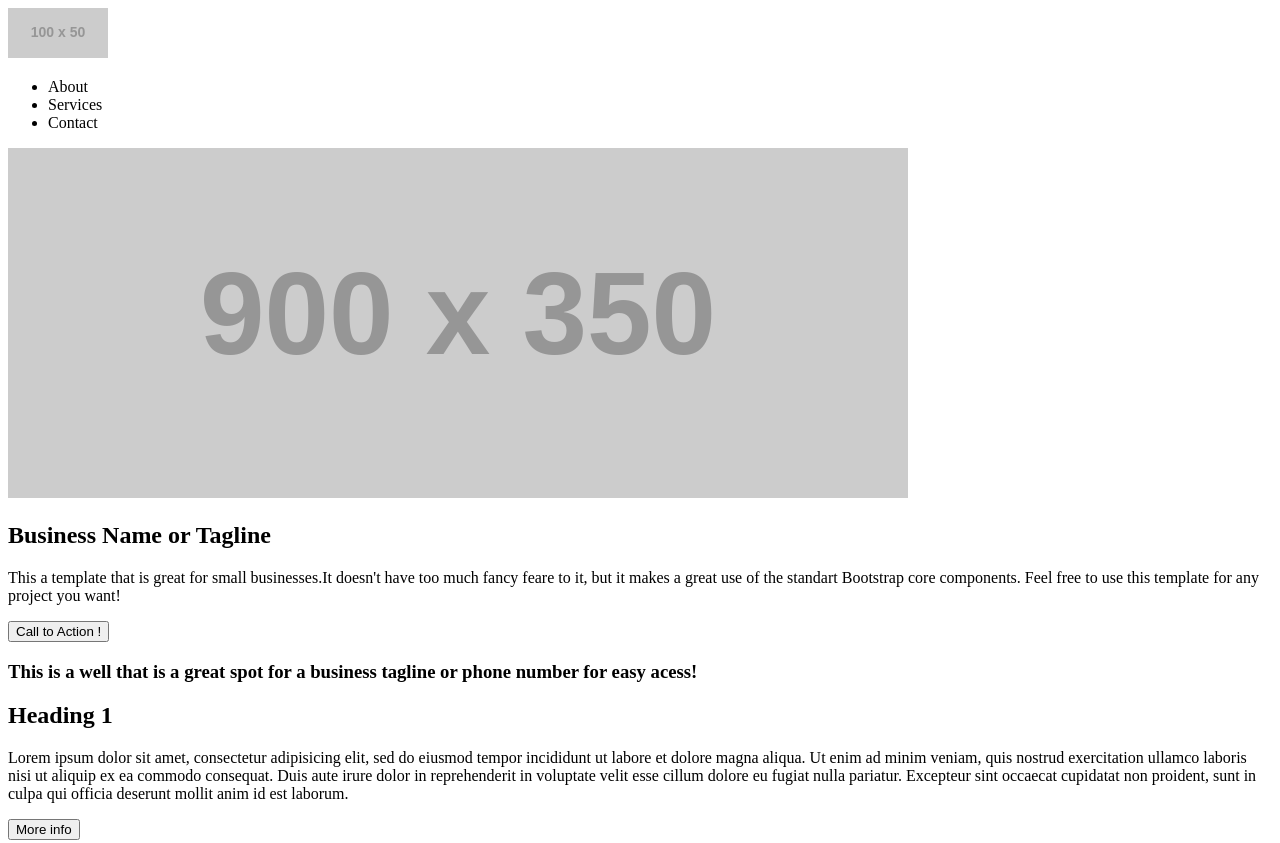
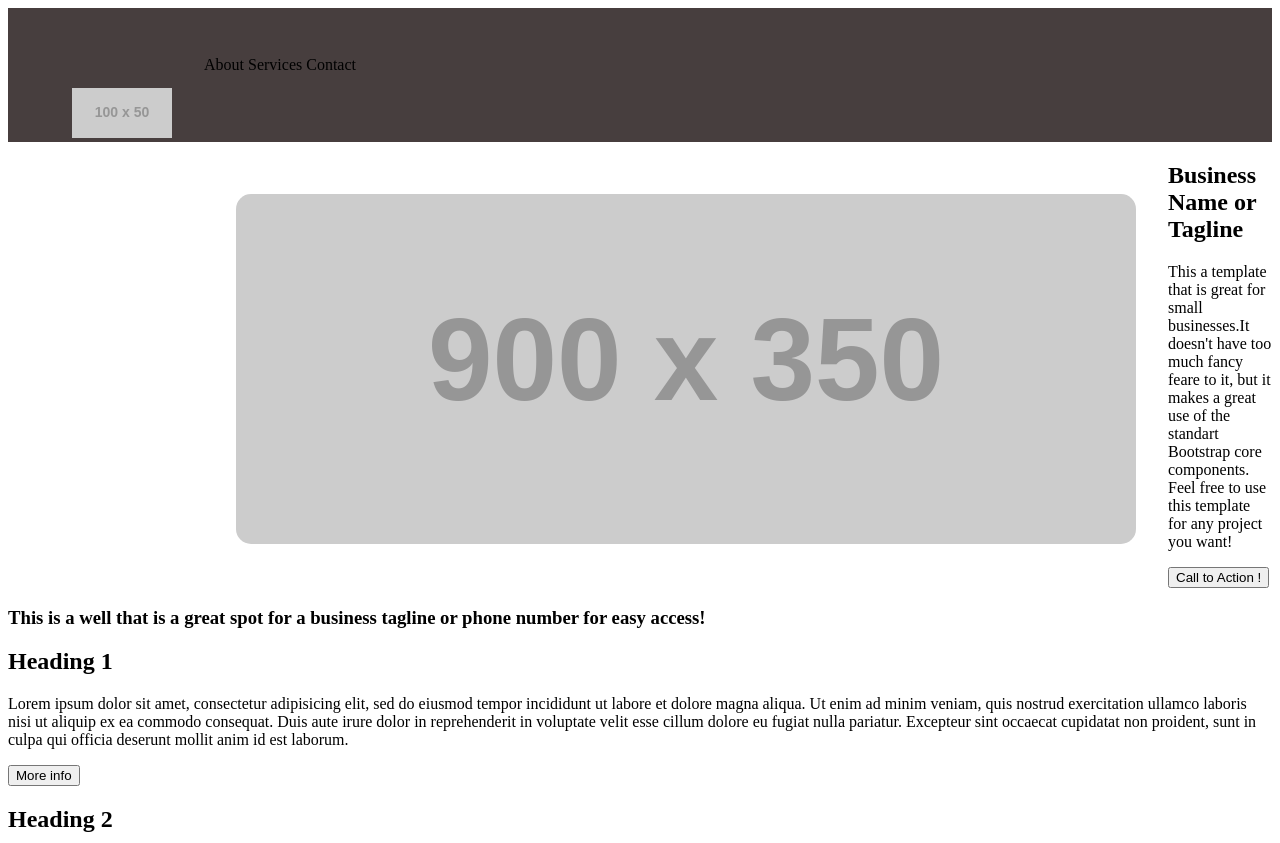
Before and after one commit to gchausse/gabarit_1, a plain HTML site: page index.html in a window 1280 px wide. Shown: the top 843 px of the page. Drawn offline with Linux system fonts and the light colour scheme; placeholder pictures from the web are drawn by us.

Commit message:
Fin de matinée

```diff
--- a/css/style.css
+++ b/css/style.css
@@ -0,0 +1,24 @@
+body {
+    width: : 800px;
+    float: none;
+}
+
+header {
+    background-color: #473e3e;
+    height: 70px;
+    padding: 2em;
+}
+
+li {
+    display: inline-block;
+    list-style: none;
+}
+img {
+    display: inline-block;
+    float: left;
+    margin: 2em;
+}
+
+#photo2 {
+    border-radius: 15px;
+}
--- a/index.html
+++ b/index.html
@@ -2,7 +2,7 @@
 <html>
 <head>
     <meta charset=utf-8 />
-    <title></title>
+    <title>test</title>
     <link rel="stylesheet" type="text/css" href="./css/style.css" />
 </head>
     <body>
@@ -22,7 +22,7 @@
             </nav>
         </header>
         <aside>
-            <img src="http://fakeimg.pl/900x350" alt="image2"/>
+            <img id="photo2" src="http://fakeimg.pl/900x350" alt="image2"/>
             <h1>Business Name or Tagline</h1>
             <p>This a template that is great for small businesses.It doesn't have too much fancy feare to it, but it makes a great use of the standart Bootstrap core components. Feel free to use this template for any project you want!
             </p>
@@ -31,7 +31,7 @@
         </aside>
         <main>
             <h3>
-            This is a well that is a great spot for a business tagline or phone number for easy acess!
+            This is a well that is a great spot for a business tagline or phone number for easy access!
             </h3>
             <section>
                 <h2>
@@ -58,7 +58,7 @@
                 <button type="button">More info</button>
             </section>
         </main>
-        <footer>
+        <footer> Copyright © Your Website 2014
         </footer>
     </body>
 </html>
```
